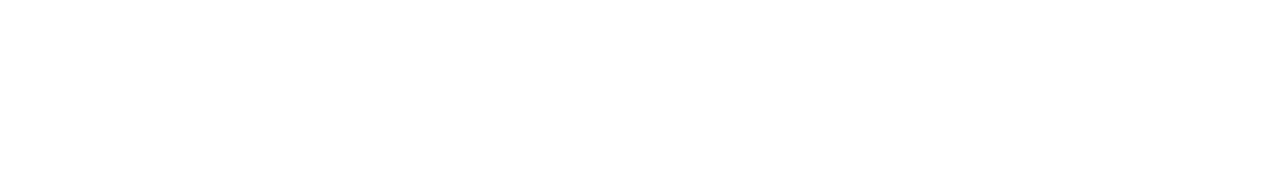
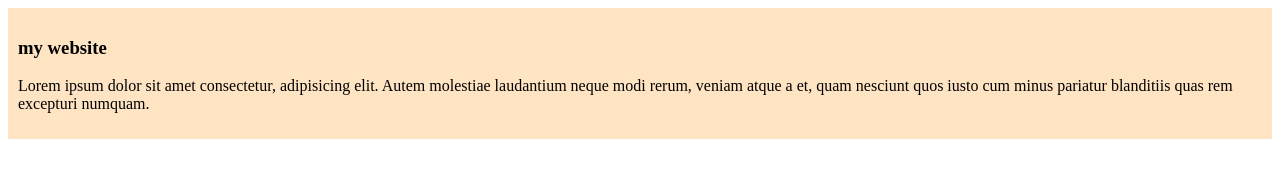
Before and after one commit to fariha2004/my-simple-website, a plain HTML site: page index.html in a window 1280 px wide. Drawn offline with Linux system fonts and the light colour scheme.

Commit message:
added the first blog

```diff
--- a/index.html
+++ b/index.html
@@ -4,8 +4,12 @@
     <meta charset="UTF-8">
     <meta name="viewport" content="width=device-width, initial-scale=1.0">
     <title>my simple website</title>
+    <link rel="stylesheet" href="styles/blog.css">
 </head>
 <body>
-
+    <div>
+        <h3>my website</h3>
+        <p>Lorem ipsum dolor sit amet consectetur, adipisicing elit. Autem molestiae laudantium neque modi rerum, veniam atque a et, quam nesciunt quos iusto cum minus pariatur blanditiis quas rem excepturi numquam.</p>
+    </div>
 </body>
 </html>
--- /dev/null
+++ b/styles/blog.css
@@ -0,0 +1,4 @@
+div{
+    background-color: bisque;
+    padding: 10px;
+}
```
